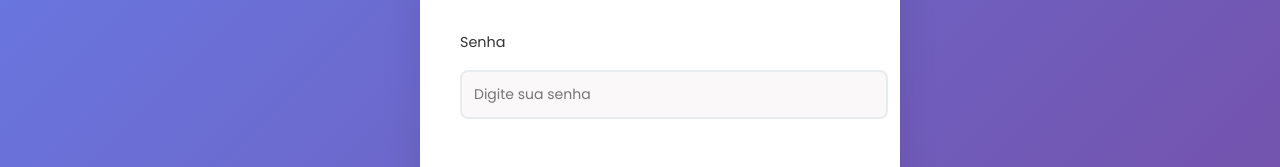
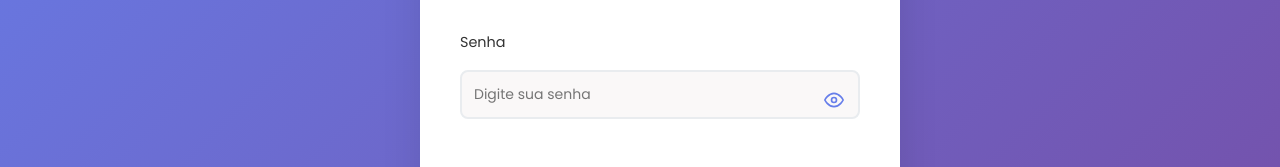
Before and after one commit to luizguandalini/GeradorDeRoteiroDeReels, a React (Vite) app in the folder frontend/: page /login in a window 1280 px wide. Shown: the part 363-530 px from the top of the page. Built offline with nearby package versions, Linux system fonts and the light colour scheme.

Commit message:
agora existe icone pra esconder e visualizar  a senha inserida na tela de login

```diff
--- a/frontend/src/App.jsx
+++ b/frontend/src/App.jsx
@@ -65,6 +65,14 @@ function AppContent() {
       borderRadius: "8px",
       boxShadow: "0 4px 12px rgba(0, 0, 0, 0.15)",
       border: darkMode ? "1px solid #444" : "1px solid #e6e6e6",
+    },
+    theme: "colored",
+    toastStyle: {
+      backgroundColor: darkMode ? "#262626" : "#ffffff",
+      color: darkMode ? "#ffffff" : "#262626",
+    },
+    progressStyle: {
+      background: "linear-gradient(135deg, #667eea 0%, #764ba2 100%)",
     },
   };
 
--- a/frontend/src/components/Login/Login.css
+++ b/frontend/src/components/Login/Login.css
@@ -80,6 +80,50 @@
   transition: all 0.3s ease;
   background-color: #faf8f8;
   color: #6e62c3;
+}
+
+.password-input-container {
+  position: relative;
+  display: flex;
+  align-items: center;
+}
+
+.password-input-container input {
+  padding-right: 50px;
+  width: 100%;
+}
+
+.password-toggle-btn {
+  position: absolute;
+  right: 12px;
+  background: none;
+  border: none;
+  cursor: pointer;
+  padding: 4px;
+  display: flex;
+  align-items: center;
+  justify-content: center;
+  border-radius: 4px;
+  transition: all 0.2s ease;
+  outline: none;
+}
+
+.password-toggle-btn:focus {
+  outline: none;
+  box-shadow: 0 0 0 2px rgba(102, 126, 234, 0.2);
+}
+
+.password-toggle-btn:hover {
+  background-color: rgba(102, 126, 234, 0.1);
+}
+
+.eye-icon {
+  color: #667eea;
+  transition: color 0.2s ease;
+}
+
+.password-toggle-btn:hover .eye-icon {
+  color: #764ba2;
 }
 
 .form-group input:focus {
--- a/frontend/src/components/Login/Login.jsx
+++ b/frontend/src/components/Login/Login.jsx
@@ -10,6 +10,7 @@ const Login = () => {
     password: ''
   });
   const [isLoading, setIsLoading] = useState(false);
+  const [showPassword, setShowPassword] = useState(false);
   const { login } = useAuth();
   const navigate = useNavigate();
 
@@ -64,8 +65,9 @@ const Login = () => {
 
           <div className="form-group">
             <label htmlFor="password">Senha</label>
+            <div className="password-input-container">
               <input
-              type="password"
+                type={showPassword ? "text" : "password"}
                 id="password"
                 name="password"
                 value={formData.password}
@@ -73,6 +75,62 @@ const Login = () => {
                 required
                 placeholder="Digite sua senha"
               />
+              <button
+                type="button"
+                className="password-toggle-btn"
+                onClick={() => setShowPassword(!showPassword)}
+                aria-label={showPassword ? "Ocultar senha" : "Mostrar senha"}
+              >
+                <svg
+                  width="20"
+                  height="20"
+                  viewBox="0 0 24 24"
+                  fill="none"
+                  xmlns="http://www.w3.org/2000/svg"
+                  className="eye-icon"
+                >
+                  {showPassword ? (
+                    // Ícone de olho fechado (senha oculta)
+                    <>
+                      <path
+                        d="M17.94 17.94A10.07 10.07 0 0 1 12 20c-7 0-11-8-11-8a18.45 18.45 0 0 1 5.06-5.94M9.9 4.24A9.12 9.12 0 0 1 12 4c7 0 11 8 11 8a18.5 18.5 0 0 1-2.16 3.19m-6.72-1.07a3 3 0 1 1-4.24-4.24"
+                        stroke="currentColor"
+                        strokeWidth="2"
+                        strokeLinecap="round"
+                        strokeLinejoin="round"
+                      />
+                      <path
+                        d="M1 1l22 22"
+                        stroke="currentColor"
+                        strokeWidth="2"
+                        strokeLinecap="round"
+                        strokeLinejoin="round"
+                      />
+                    </>
+                  ) : (
+                    // Ícone de olho aberto (senha visível)
+                    <>
+                      <path
+                        d="M1 12s4-8 11-8 11 8 11 8-4 8-11 8-11-8-11-8z"
+                        stroke="currentColor"
+                        strokeWidth="2"
+                        strokeLinecap="round"
+                        strokeLinejoin="round"
+                      />
+                      <circle
+                        cx="12"
+                        cy="12"
+                        r="3"
+                        stroke="currentColor"
+                        strokeWidth="2"
+                        strokeLinecap="round"
+                        strokeLinejoin="round"
+                      />
+                    </>
+                  )}
+                </svg>
+              </button>
+            </div>
           </div>
 
           <button
```
Lines whose indentation alone changed are shown as unchanged.
